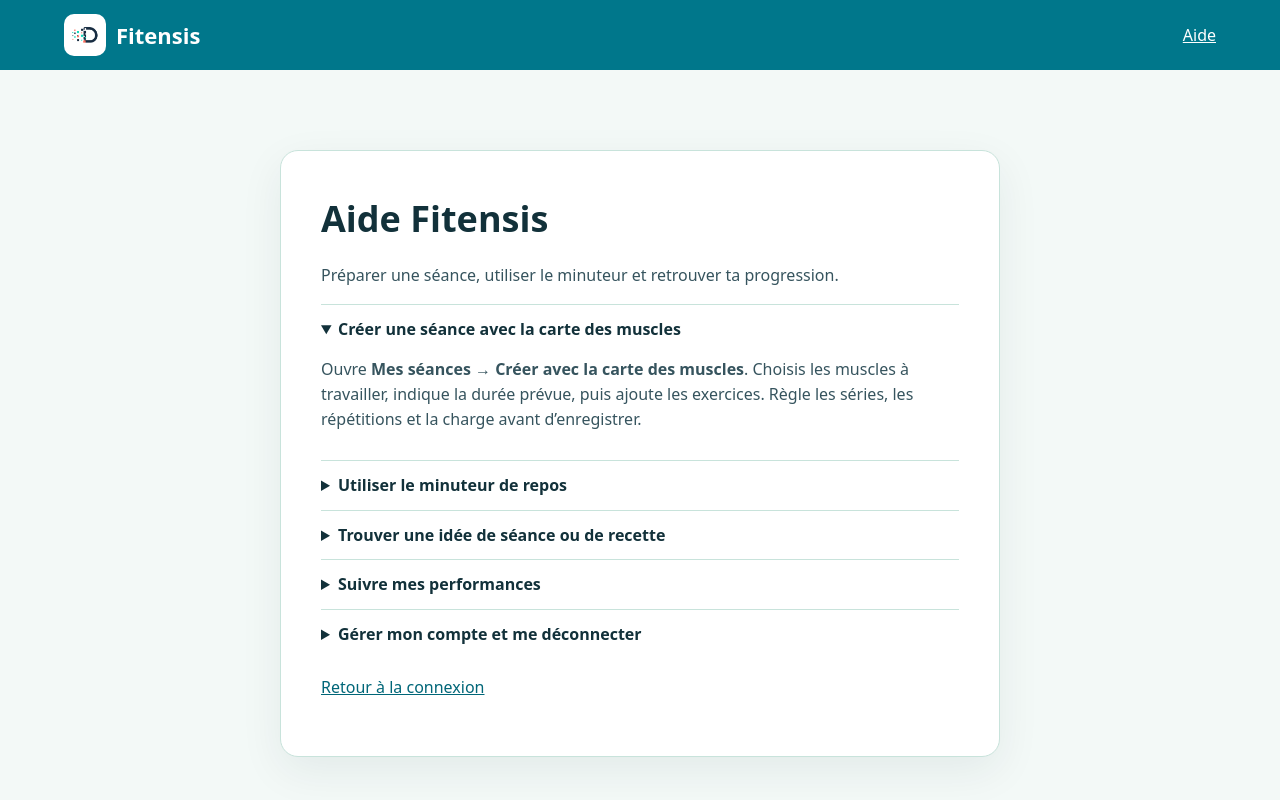
After one commit to hugorouff/Fitensis, a Symfony app: template templates/help.html.twig in a window 1280 px wide. The commit adds this page. Run offline with Twig, Linux system fonts and the light colour scheme; the template is opened without the code that fills it, so the values that code supplies are empty; some libraries are stand-ins or nearby versions.

```diff
--- a/data/exercises.html
+++ b/data/exercises.html
@@ -572,7 +572,7 @@
         <link rel="manifest" href="/manifest.json">
         <link rel="apple-touch-icon" href="/assets/fitensis-192.png">
         <script src="/assets/install.js" defer></script>
-        <link rel="stylesheet" href="/assets/workspace.css?v=2" />
+        <link rel="stylesheet" href="/assets/workspace.css?v=3" />
         <link rel="stylesheet" href="/assets/visual-session.css?v=1" />
     </head>
 
--- a/data/index.html
+++ b/data/index.html
@@ -806,7 +806,7 @@
         <link rel="manifest" href="/manifest.json">
         <link rel="apple-touch-icon" href="/assets/fitensis-192.png">
         <script src="/assets/install.js" defer></script>
-        <link rel="stylesheet" href="/assets/workspace.css?v=2" />
+        <link rel="stylesheet" href="/assets/workspace.css?v=3" />
     </head>
 
     <body class="fitensis-workspace">
--- a/data/recipes.html
+++ b/data/recipes.html
@@ -1529,7 +1529,7 @@
         <link rel="manifest" href="/manifest.json">
         <link rel="apple-touch-icon" href="/assets/fitensis-192.png">
         <script src="/assets/install.js" defer></script>
-        <link rel="stylesheet" href="/assets/workspace.css?v=2" />
+        <link rel="stylesheet" href="/assets/workspace.css?v=3" />
     </head>
 
     <body class="fitensis-workspace">
--- a/src/EventSubscriber/AccessSubscriber.php
+++ b/src/EventSubscriber/AccessSubscriber.php
@@ -29,7 +29,7 @@ class AccessSubscriber implements EventSubscriberInterface
         if ($path === '/health') {
             return;
         }
-        if (!in_array($path, ['/connexion', '/inscription'], true) && !$this->store->user()) {
+        if (!in_array($path, ['/connexion', '/inscription', '/aide'], true) && !$this->store->user()) {
             $e->setResponse(
                 str_starts_with($path, '/api/')
                     ? new JsonResponse(['detail' => 'Connexion requise.'], 401)
--- /dev/null
+++ b/templates/_auth_layout.html.twig
@@ -0,0 +1,26 @@
+<!DOCTYPE html>
+<html lang="fr">
+<head>
+    <meta charset="utf-8" />
+    <meta name="viewport" content="width=device-width, initial-scale=1" />
+    <meta name="theme-color" content="#00778B" />
+    <title>{% block title %}Fitensis{% endblock %}</title>
+    <link rel="icon" href="/assets/datensis-light.png" />
+    <link rel="stylesheet" href="/assets/auth.css?v=1" />
+    <link rel="manifest" href="/manifest.json" />
+    <link rel="apple-touch-icon" href="/assets/fitensis-192.png" />
+    <script src="/assets/install.js" defer></script>
+</head>
+<body>
+    <header class="auth-header">
+        <a class="auth-logo" href="{{ path('login') }}">
+            <img src="/assets/datensis-light.png" alt="" width="42" height="42" />
+            Fitensis
+        </a>
+        <a href="{{ path('fitensis_help') }}">Aide</a>
+    </header>
+    <main class="auth-main">
+        {% block body %}{% endblock %}
+    </main>
+</body>
+</html>
--- /dev/null
+++ b/templates/help.html.twig
@@ -0,0 +1,31 @@
+{% extends signed_in ? 'base.html.twig' : '_auth_layout.html.twig' %}
+{% block title %}Aide · Fitensis{% endblock %}
+{% block body %}
+    <section class="panel auth-card auth-card-wide" aria-labelledby="help-title">
+        <h1 id="help-title">Aide Fitensis</h1>
+        <p>Préparer une séance, utiliser le minuteur et retrouver ta progression.</p>
+        <details open>
+            <summary>Créer une séance avec la carte des muscles</summary>
+            <p>Ouvre <strong>Mes séances → Créer avec la carte des muscles</strong>. Choisis les muscles à travailler, indique la durée prévue, puis ajoute les exercices. Règle les séries, les répétitions et la charge avant d’enregistrer.</p>
+            {% if signed_in %}<p><a href="/exercises?seance=1">Créer une séance</a></p>{% endif %}
+        </details>
+        <details>
+            <summary>Utiliser le minuteur de repos</summary>
+            <p>Ouvre une séance enregistrée, puis sélectionne <strong>Minuteur de repos</strong>. Renseigne le nombre de secondes et clique sur <strong>Démarrer</strong>. Tu peux mettre le compte à rebours en pause, le reprendre ou le réinitialiser.</p>
+        </details>
+        <details>
+            <summary>Trouver une idée de séance ou de recette</summary>
+            <p>Dans <strong>Assistant</strong>, choisis tes muscles, le matériel disponible, ton objectif et la durée. Pour les recettes, indique les ingrédients dont tu disposes et ceux que tu souhaites écarter.</p>
+            {% if signed_in %}<p><a href="{{ path('assistant') }}">Ouvrir l’assistant</a></p>{% endif %}
+        </details>
+        <details>
+            <summary>Suivre mes performances</summary>
+            <p>Dans ta séance, note les séries, répétitions et charges réellement effectuées. La rubrique <strong>Performances</strong> te permet de retrouver et comparer ces résultats.</p>
+        </details>
+        <details>
+            <summary>Gérer mon compte et me déconnecter</summary>
+            <p>Dans <strong>Mon compte</strong>, tu peux modifier tes coordonnées et ton mot de passe. Pour fermer ta session sur cet appareil, sélectionne <strong>Se déconnecter</strong> dans le menu.</p>
+        </details>
+        {% if not signed_in %}<p><a href="{{ path('login') }}">Retour à la connexion</a></p>{% endif %}
+    </section>
+{% endblock %}
```
Also changed, not shown: src/Controller/AuthController.php (+12 -3 lines), templates/_navigation.html.twig (+9 -0 lines), templates/base.html.twig (+1 -8 lines), templates/login.html.twig (+27 -51 lines), public/assets/auth.css (added), public/assets/workspace.css.
